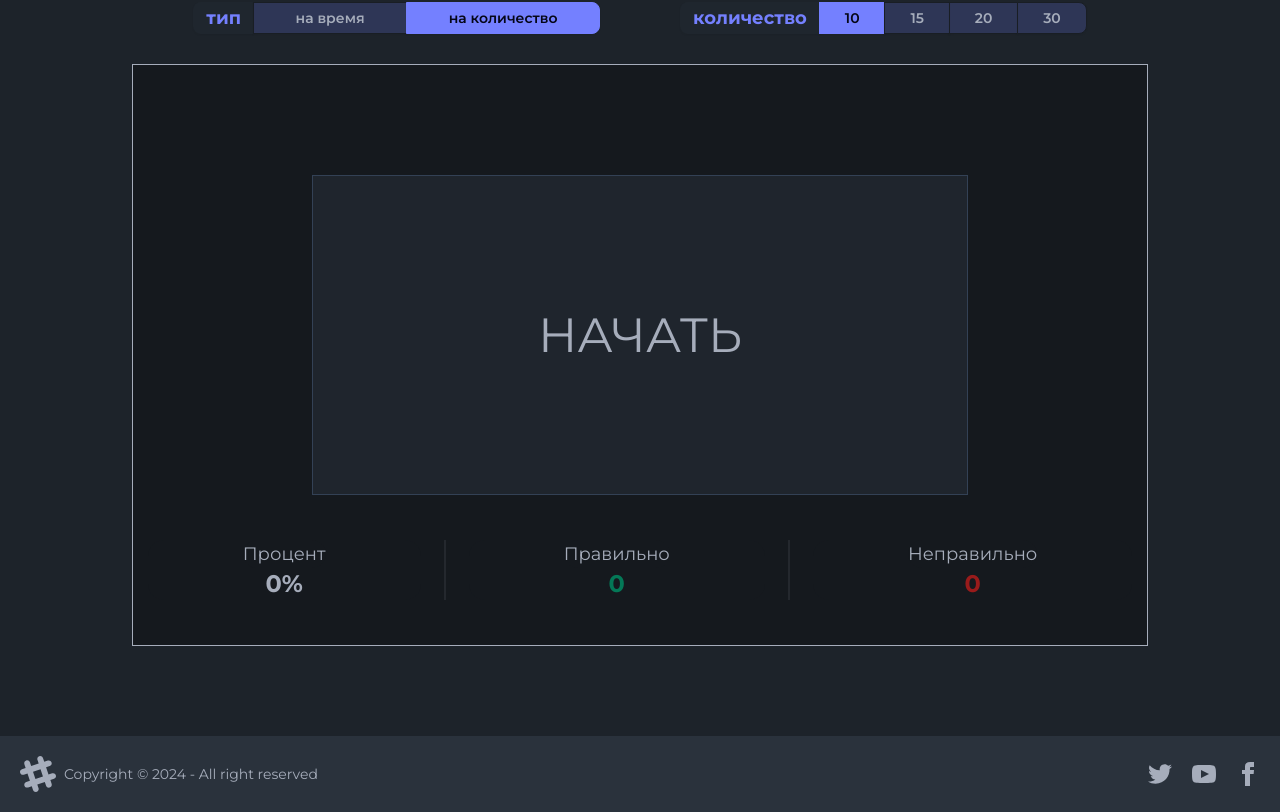
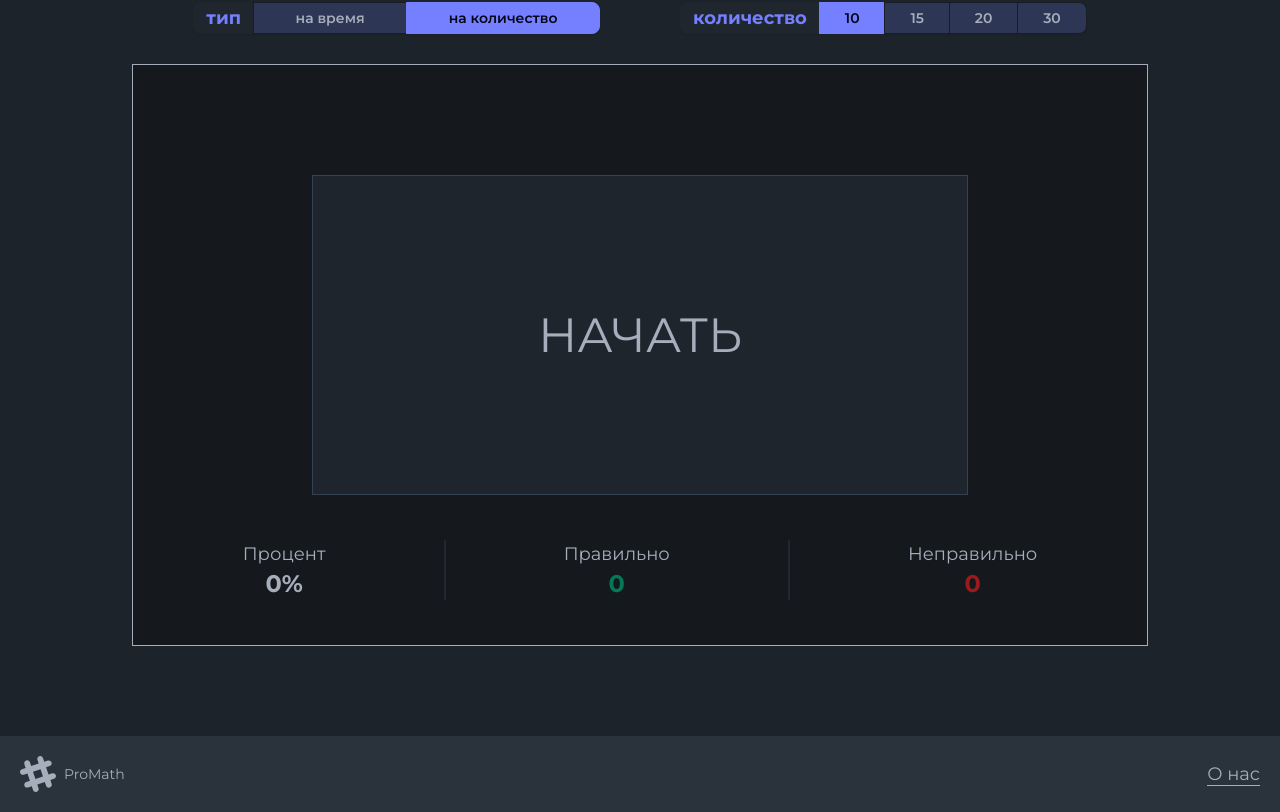
Before and after one commit to pro-math/frontend, a Vue app: page / in a window 1280 px wide. Shown: the part 176-988 px from the top of the page. Built offline with nearby package versions, Linux system fonts and the light colour scheme.

Commit message:
update AppFooter.vue

```diff
--- a/src/components/footer/AppFooter.vue
+++ b/src/components/footer/AppFooter.vue
@@ -7,61 +7,18 @@
 <template>
   <footer class="footer items-center p-4 bg-neutral text-neutral-content">
     <aside class="items-center grid-flow-col">
-      <svg
-        width="36"
-        height="36"
-        viewBox="0 0 24 24"
-        xmlns="http://www.w3.org/2000/svg"
-        fill-rule="evenodd"
-        clip-rule="evenodd"
-        class="fill-current"
-      >
-        <path
-          d="M22.672 15.226l-2.432.811.841 2.515c.33 1.019-.209 2.127-1.23 2.456-1.15.325-2.148-.321-2.463-1.226l-.84-2.518-5.013 1.677.84 2.517c.391 1.203-.434 2.542-1.831 2.542-.88 0-1.601-.564-1.86-1.314l-.842-2.516-2.431.809c-1.135.328-2.145-.317-2.463-1.229-.329-1.018.211-2.127 1.231-2.456l2.432-.809-1.621-4.823-2.432.808c-1.355.384-2.558-.59-2.558-1.839 0-.817.509-1.582 1.327-1.846l2.433-.809-.842-2.515c-.33-1.02.211-2.129 1.232-2.458 1.02-.329 2.13.209 2.461 1.229l.842 2.515 5.011-1.677-.839-2.517c-.403-1.238.484-2.553 1.843-2.553.819 0 1.585.509 1.85 1.326l.841 2.517 2.431-.81c1.02-.33 2.131.211 2.461 1.229.332 1.018-.21 2.126-1.23 2.456l-2.433.809 1.622 4.823 2.433-.809c1.242-.401 2.557.484 2.557 1.838 0 .819-.51 1.583-1.328 1.847m-8.992-6.428l-5.01 1.675 1.619 4.828 5.011-1.674-1.62-4.829z"
-        ></path>
-      </svg>
-      <p>Copyright © 2024 - All right reserved</p>
+        <svg width="36" height="36" viewBox="0 0 24 24" xmlns="http://www.w3.org/2000/svg" fill-rule="evenodd"
+            clip-rule="evenodd" class="fill-current">
+            <path
+                d="M22.672 15.226l-2.432.811.841 2.515c.33 1.019-.209 2.127-1.23 2.456-1.15.325-2.148-.321-2.463-1.226l-.84-2.518-5.013 1.677.84 2.517c.391 1.203-.434 2.542-1.831 2.542-.88 0-1.601-.564-1.86-1.314l-.842-2.516-2.431.809c-1.135.328-2.145-.317-2.463-1.229-.329-1.018.211-2.127 1.231-2.456l2.432-.809-1.621-4.823-2.432.808c-1.355.384-2.558-.59-2.558-1.839 0-.817.509-1.582 1.327-1.846l2.433-.809-.842-2.515c-.33-1.02.211-2.129 1.232-2.458 1.02-.329 2.13.209 2.461 1.229l.842 2.515 5.011-1.677-.839-2.517c-.403-1.238.484-2.553 1.843-2.553.819 0 1.585.509 1.85 1.326l.841 2.517 2.431-.81c1.02-.33 2.131.211 2.461 1.229.332 1.018-.21 2.126-1.23 2.456l-2.433.809 1.622 4.823 2.433-.809c1.242-.401 2.557.484 2.557 1.838 0 .819-.51 1.583-1.328 1.847m-8.992-6.428l-5.01 1.675 1.619 4.828 5.011-1.674-1.62-4.829z">
+            </path>
+        </svg>
+        <p>ProMath</p>
     </aside>
     <nav class="grid-flow-col gap-4 md:place-self-center md:justify-self-end">
-      <a
-        ><svg
-          xmlns="http://www.w3.org/2000/svg"
-          width="24"
-          height="24"
-          viewBox="0 0 24 24"
-          class="fill-current"
-        >
-          <path
-            d="M24 4.557c-.883.392-1.832.656-2.828.775 1.017-.609 1.798-1.574 2.165-2.724-.951.564-2.005.974-3.127 1.195-.897-.957-2.178-1.555-3.594-1.555-3.179 0-5.515 2.966-4.797 6.045-4.091-.205-7.719-2.165-10.148-5.144-1.29 2.213-.669 5.108 1.523 6.574-.806-.026-1.566-.247-2.229-.616-.054 2.281 1.581 4.415 3.949 4.89-.693.188-1.452.232-2.224.084.626 1.956 2.444 3.379 4.6 3.419-2.07 1.623-4.678 2.348-7.29 2.04 2.179 1.397 4.768 2.212 7.548 2.212 9.142 0 14.307-7.721 13.995-14.646.962-.695 1.797-1.562 2.457-2.549z"
-          ></path>
-        </svg>
-      </a>
-      <a
-        ><svg
-          xmlns="http://www.w3.org/2000/svg"
-          width="24"
-          height="24"
-          viewBox="0 0 24 24"
-          class="fill-current"
-        >
-          <path
-            d="M19.615 3.184c-3.604-.246-11.631-.245-15.23 0-3.897.266-4.356 2.62-4.385 8.816.029 6.185.484 8.549 4.385 8.816 3.6.245 11.626.246 15.23 0 3.897-.266 4.356-2.62 4.385-8.816-.029-6.185-.484-8.549-4.385-8.816zm-10.615 12.816v-8l8 3.993-8 4.007z"
-          ></path></svg>
-        </a>
-      <a
-        ><svg
-          xmlns="http://www.w3.org/2000/svg"
-          width="24"
-          height="24"
-          viewBox="0 0 24 24"
-          class="fill-current"
-        >
-          <path
-            d="M9 8h-3v4h3v12h5v-12h3.642l.358-4h-4v-1.667c0-.955.192-1.333 1.115-1.333h2.885v-5h-3.808c-3.596 0-5.192 1.583-5.192 4.615v3.385z"
-          ></path></svg>
-        </a>
+       <RouterLink to="/about-us"><a class="text-lg border-b">О нас</a></RouterLink>
     </nav>
-  </footer>
+</footer>
 </template>
 
 <style scoped></style>
```
